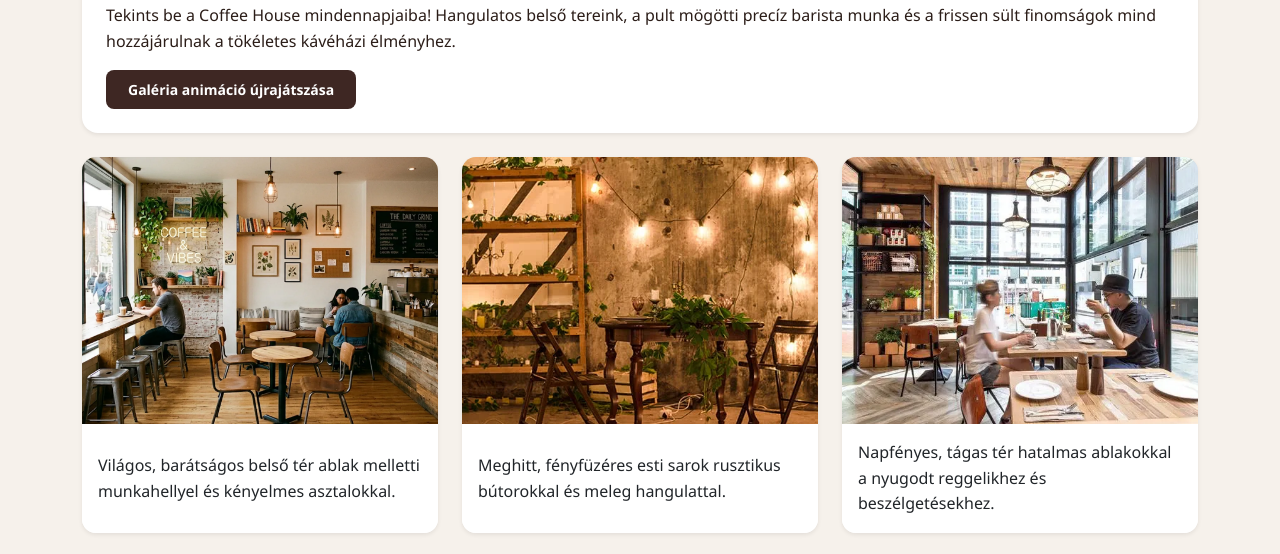
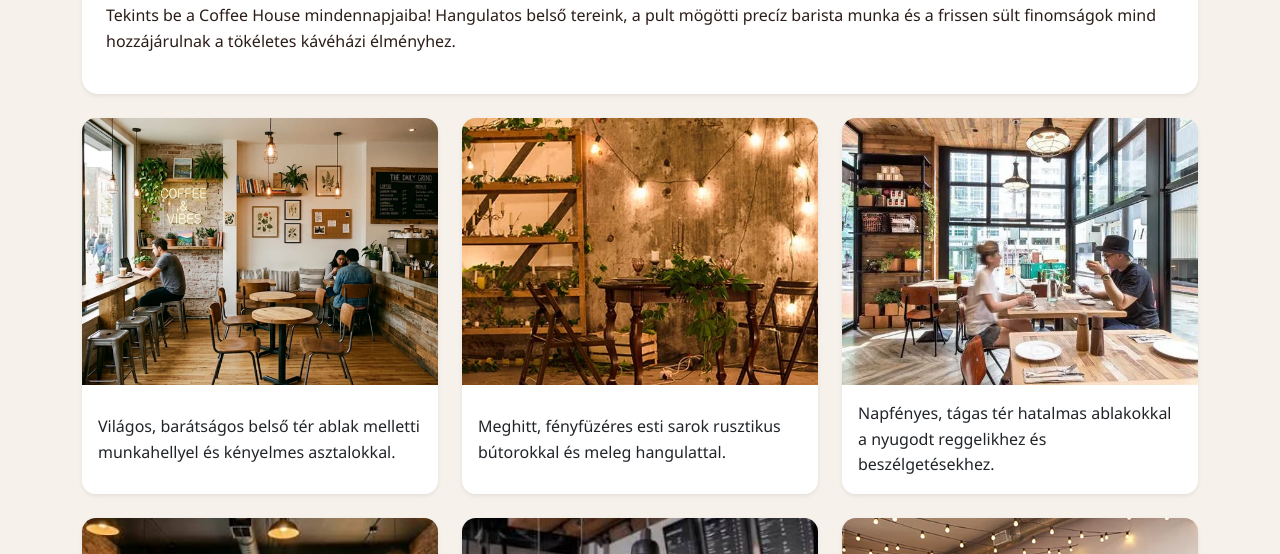
Before and after one commit to urbanszabolcs/webtech1_Beadando, a plain HTML site: page pages/galeria.html in a window 1280 px wide. Shown: the part 191-745 px from the top of the page. Drawn offline with nearby package versions, Linux system fonts and the light colour scheme.

Commit message:
removed : replay gallery anim button

```diff
--- a/pages/galeria.html
+++ b/pages/galeria.html
@@ -51,9 +51,6 @@
           pult mögötti precíz barista munka és a frissen sült finomságok mind
           hozzájárulnak a tökéletes kávéházi élményhez.
         </p>
-        <button id="btn-galeria-anim" class="btn egyedi-gomb btn-sm">
-          Galéria animáció újrajátszása
-        </button>
       </div>
 
       <!-- Reszponzív 3 oszlopos képgaléria (egységes 4:3 képvágással és zoom animációval) -->
```
